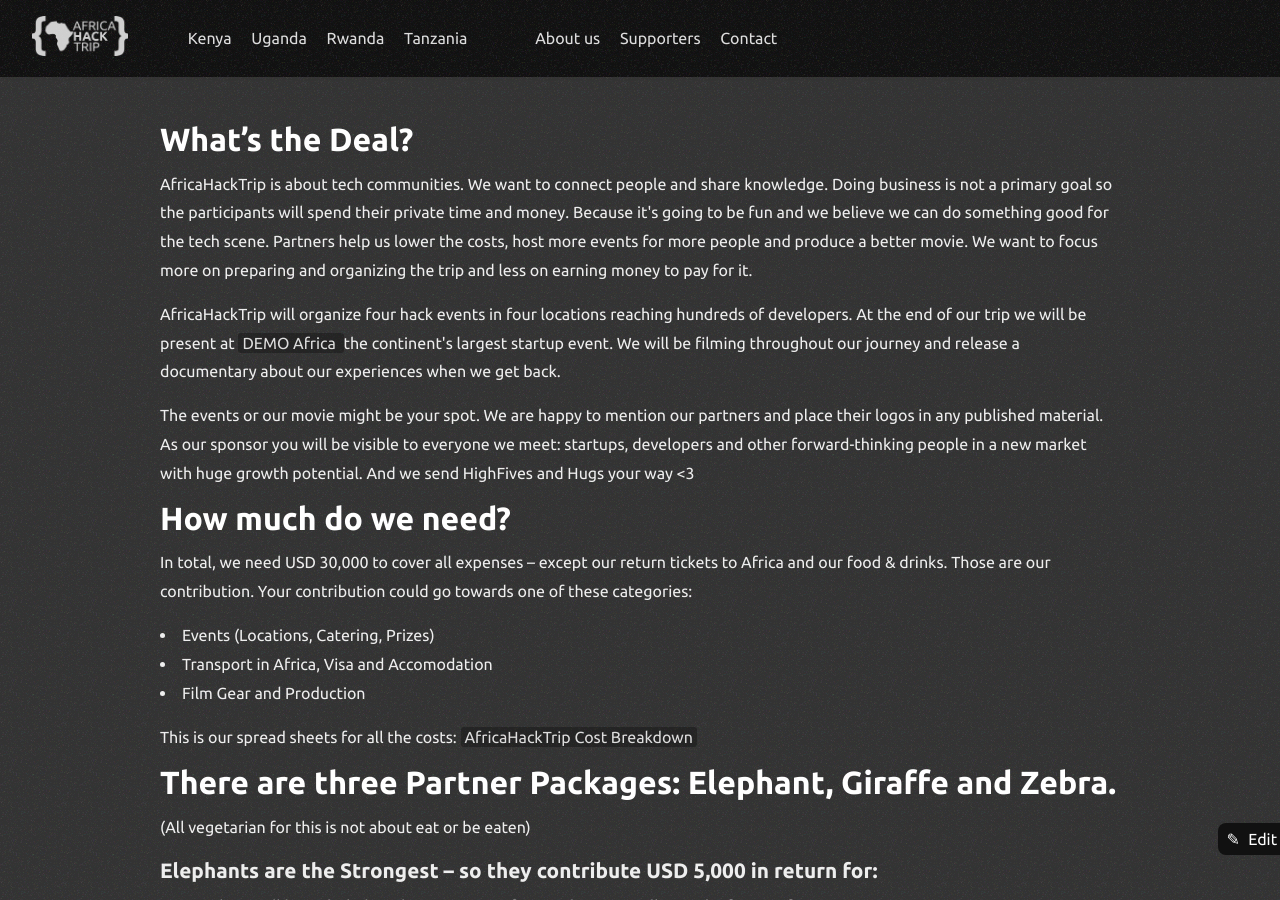
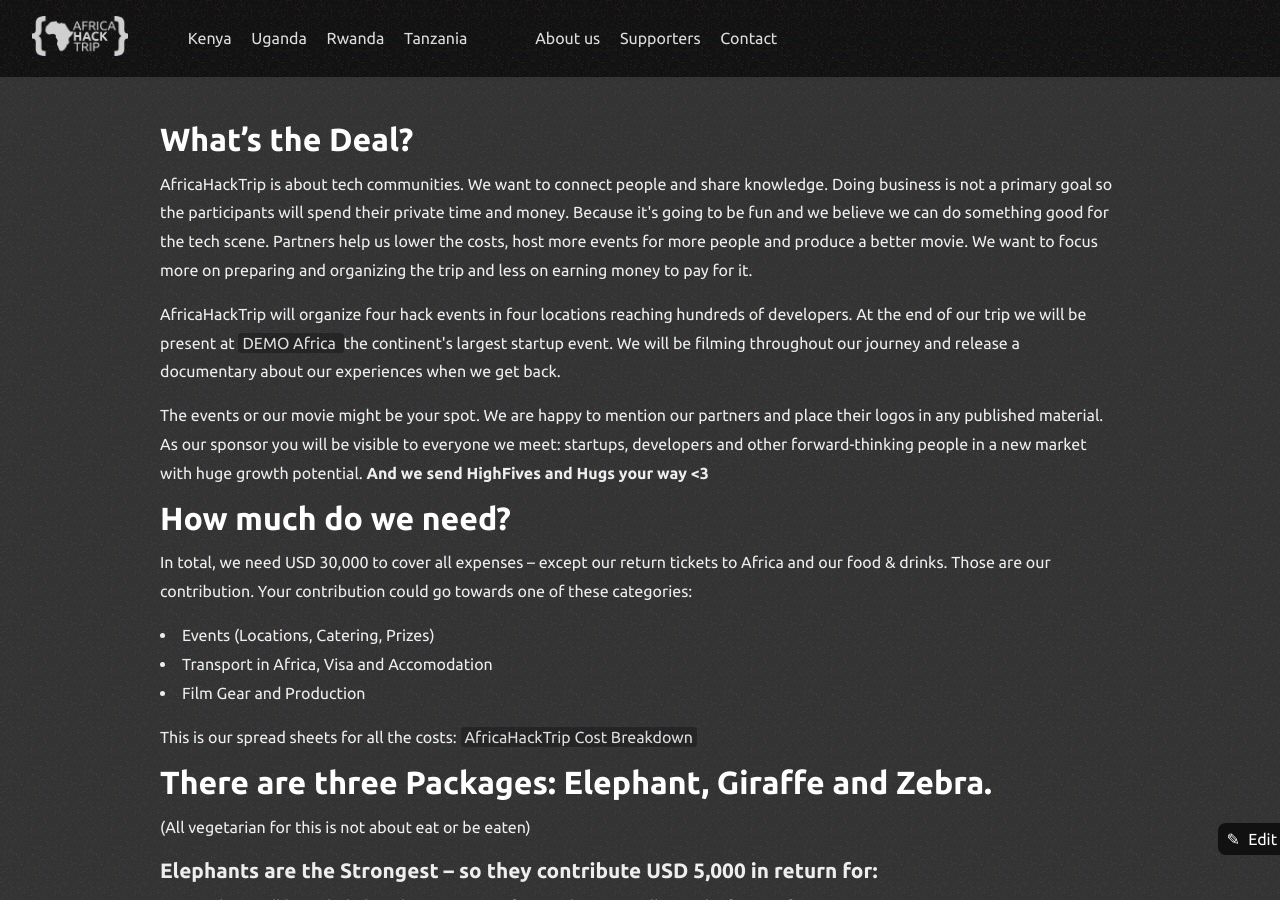
Before and after one commit to AfricaHackTrip/website-before-trip, a Jekyll site: the page built from sponsoring.html, in a window 1280 px wide and 900 px high. Built offline with Jekyll 4.4.1, drawn with Linux system fonts in a browser that asks for light colours; nearby versions of some CDN libraries.

Commit message:
update sponsoring formatting for nicer styling

```diff
--- a/sponsoring.html
+++ b/sponsoring.html
@@ -23,7 +23,8 @@
   </p>
 
   <p>
-    The events or our movie might be your spot. We are happy to mention our partners and place their logos in any published material. As our sponsor you will be visible to everyone we meet: startups, developers and other forward-thinking people in a new market with huge growth potential. And we send HighFives and Hugs your way <3
+  The events or our movie might be your spot. We are happy to mention our partners and place their logos in any published material. As our sponsor you will be visible to everyone we meet: startups, developers and other forward-thinking people in a new market with huge growth potential.
+  <strong>And we send HighFives and Hugs your way <3</strong>
   </p>
 
   <h2>
@@ -50,7 +51,7 @@
   <a href="https://docs.google.com/document/d/1LXG2N8S-CB9ltruBT_H9khO7N60AJbUGKaYTs2-6mhs/edit?usp=sharing"> AfricaHackTrip Cost Breakdown</a>
 
   <h2>
-    There are three Partner Packages: Elephant, Giraffe and Zebra.
+    There are three Packages: Elephant, Giraffe and Zebra.
   </h2>
   <p>
     (All vegetarian for this is not about eat or be eaten)
@@ -94,7 +95,8 @@
       Your logo will be displayed at the end our our documentary video.
     </li>
   </ul>
-  <strong><p>…or you tell us how you would like to partner up with us, and we will work out a customized package with you. </strong> <a href="mailto:hello@africahacktrip.org?subject=AfricaHackTrip">Just get in touch with us</a></p>
+  <strong><p>…or you tell us how you would like to partner up with us, and we will work out a customized package with you. </strong><br />
+  <a href="mailto:hello@africahacktrip.org?subject=AfricaHackTrip">Just get in touch with us</a></p>
   <p>
     Hugs, HighFives and lots of <3 to our <a href="/supporters.html">partners and sponsors</a>
   </p>
```
